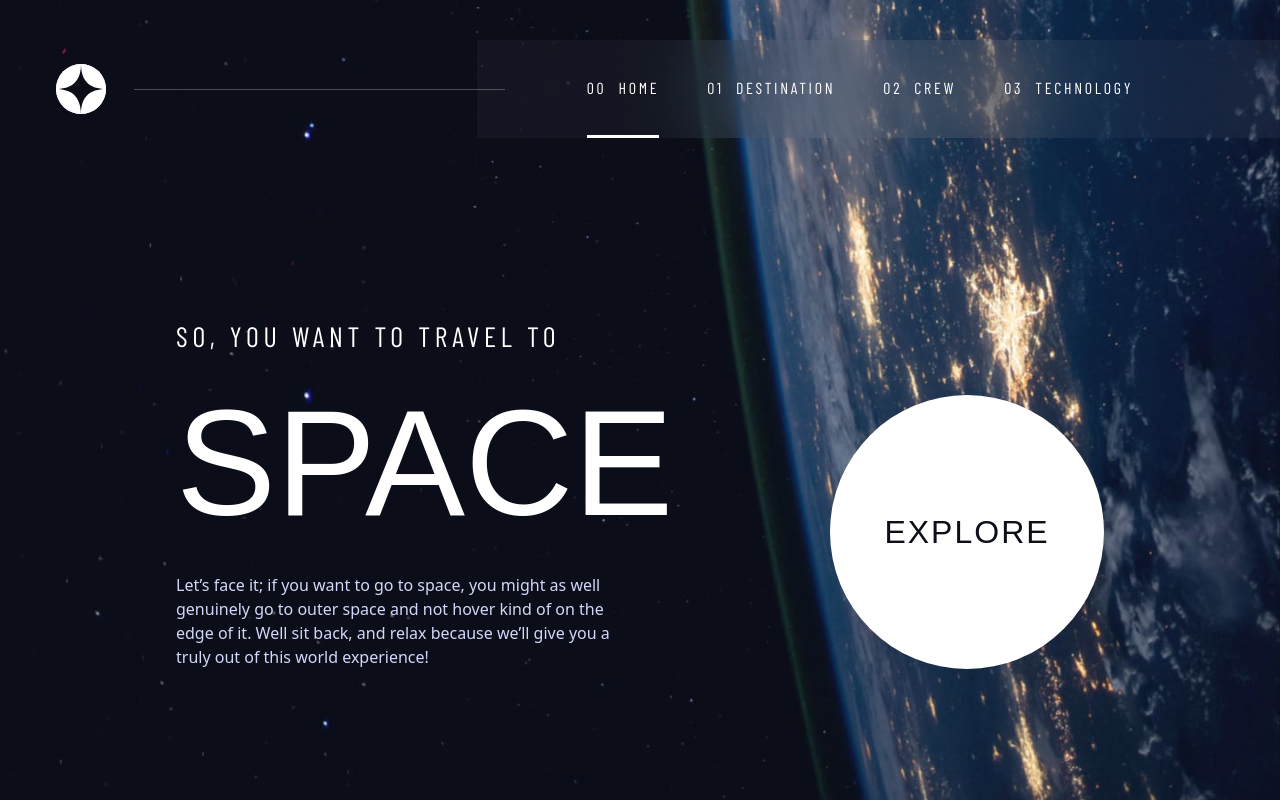
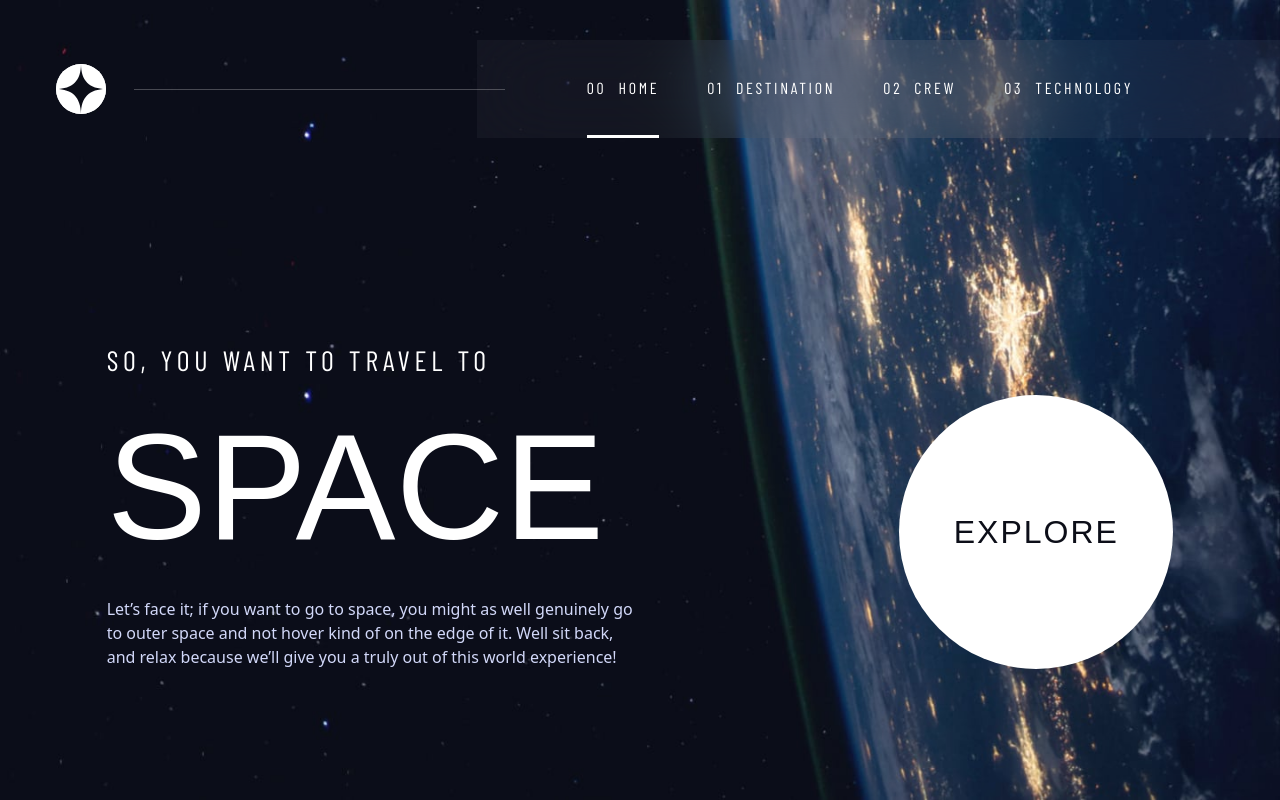
Before and after one commit to aleksandr-efimenko/space-tourism, a Next.js app: page / in a window 1280 px wide. Built offline with nearby package versions, Linux system fonts and the light colour scheme; a web font is replaced by a local one.

Commit message:
change main grid edge columns

```diff
--- a/src/pages/index.tsx
+++ b/src/pages/index.tsx
@@ -27,9 +27,9 @@ export default function Home() {
             of on the edge of it. Well sit back, and relax because we’ll give you a truly out of this world experience!
           </motion.p>
         </div>
-        <div className='col-start-7 col-end-9'></div>
+        {/* <div className='col-start-7 col-end-9'></div> */}
         <motion.div
-          className='flex justify-end col-start-9 col-end-12'
+          className='flex justify-end col-start-8 col-end-12'
           animate={{ opacity: 1 }}
           initial={{ opacity: 0 }}
           transition={{ delay: 0.8, duration: 1 }}
--- a/src/styles/globals.css
+++ b/src/styles/globals.css
@@ -45,6 +45,6 @@
   .page-container {
     @apply min-h-screen;
     display: grid;
-    grid-template-columns: minmax(11rem, 1fr) repeat(10, minmax(0, 1fr)) minmax(11rem, 1fr);
+    grid-template-columns: minmax(5rem, 1fr) repeat(10, minmax(0, 1fr)) minmax(2rem, 1fr);
   }
 }
```
